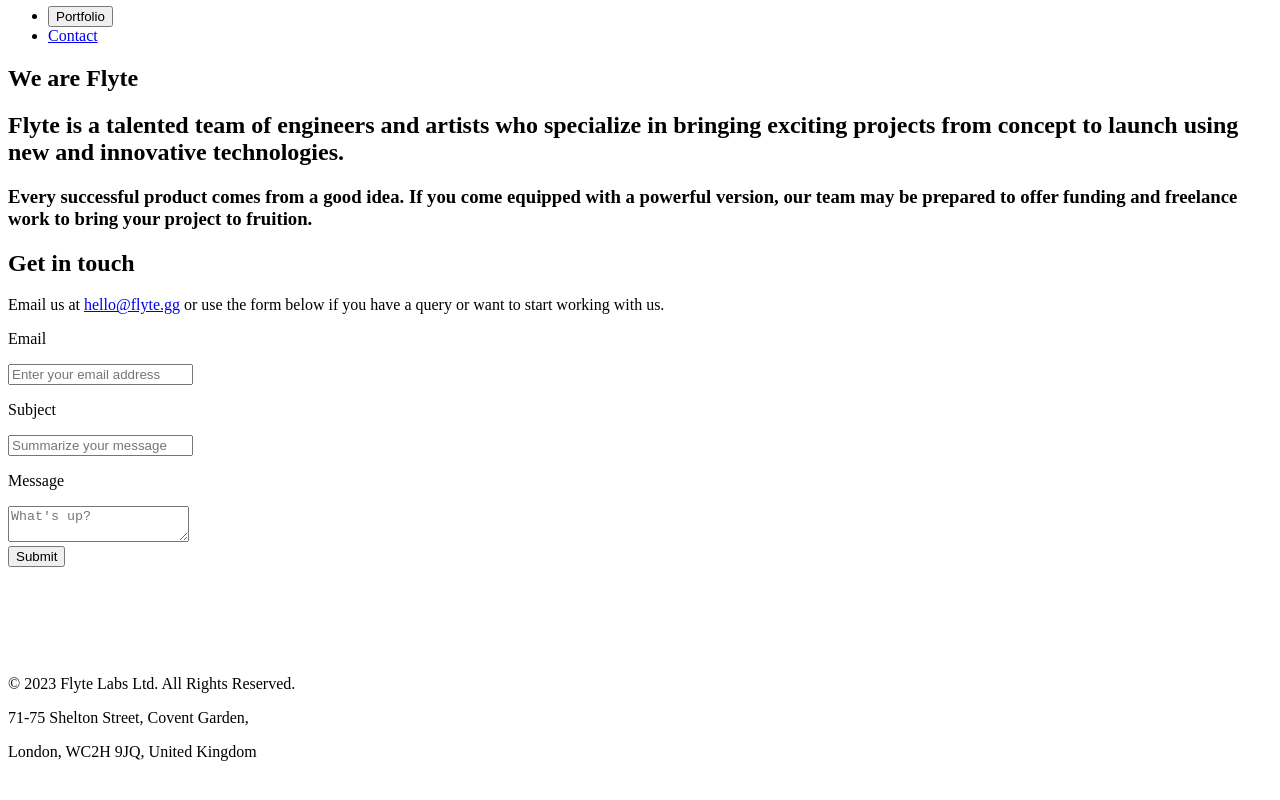
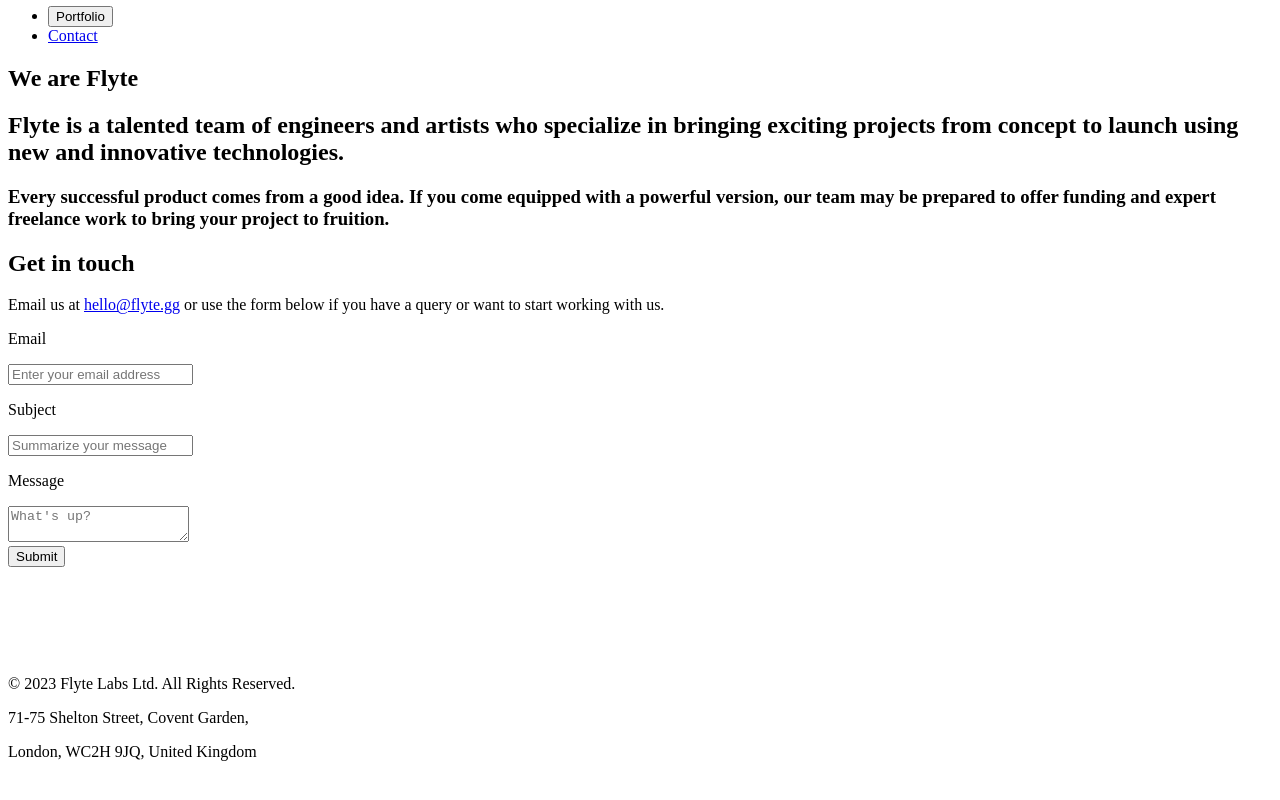
Before and after one commit to flytegg/flyte-website, a SvelteKit app: page /contact in a window 1280 px wide. Shown: the part 4329-5129 px from the top of the page. Built offline with nearby package versions, Linux system fonts and the light colour scheme.

Commit message:
Better now

```diff
--- a/src/routes/contact/+page.svelte
+++ b/src/routes/contact/+page.svelte
@@ -83,7 +83,7 @@
             <h1 class="text-white text-5xl">We are Flyte</h1>
             <h2 class="text-[#b6b5b6] text-2xl">Flyte is a talented team of engineers and artists who specialize in bringing exciting projects from concept to launch using new and innovative technologies. </h2>
             <h3 class="text-[#b6b5b6] text-2xl">
-                Every successful product comes from a good idea. If you come equipped with a powerful version, our team may be prepared to offer funding and freelance work to bring your project to fruition.</h3>
+                Every successful product comes from a good idea. If you come equipped with a powerful version, our team may be prepared to offer funding and expert freelance work to bring your project to fruition.</h3>
         </div>
     </div>
 </section>
```
